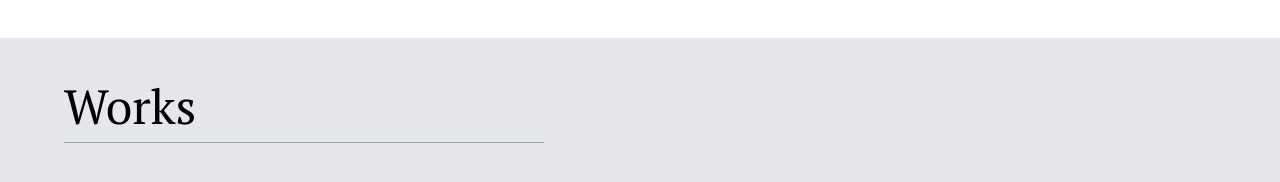
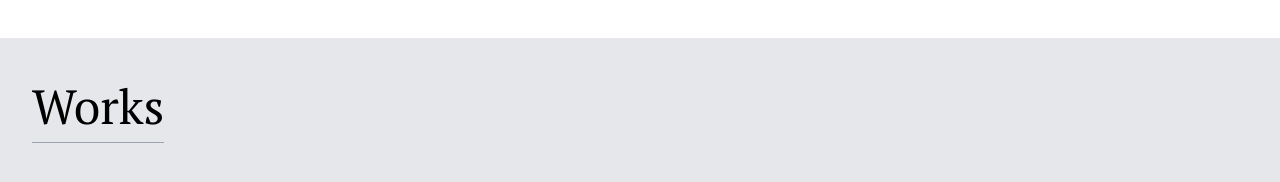
Before and after one commit to NobutakaMuranaka/portfolio-railway, a Next.js app: page /works in a window 1280 px wide. Shown: the part 202-384 px from the top of the page. Built offline with nearby package versions, Linux system fonts and the light colour scheme.

Commit message:
レスポンシブ対応

```diff
--- a/app/globals.css
+++ b/app/globals.css
@@ -1,33 +1,3 @@
 @tailwind base;
 @tailwind components;
 @tailwind utilities;
-
-:root {
-  --foreground-rgb: 0, 0, 0;
-  --background-start-rgb: 214, 219, 220;
-  --background-end-rgb: 255, 255, 255;
-}
-
-@media (prefers-color-scheme: dark) {
-  :root {
-    --foreground-rgb: 255, 255, 255;
-    --background-start-rgb: 0, 0, 0;
-    --background-end-rgb: 0, 0, 0;
-  }
-}
-
-body {
-  color: rgb(var(--foreground-rgb));
-  background: linear-gradient(
-      to bottom,
-      transparent,
-      rgb(var(--background-end-rgb))
-    )
-    rgb(var(--background-start-rgb));
-}
-
-@layer utilities {
-  .text-balance {
-    text-wrap: balance;
-  }
-}
--- a/app/layout.tsx
+++ b/app/layout.tsx
@@ -20,7 +20,6 @@ export default function RootLayout(props: { children: React.ReactNode }) {
       <body>
         <header className="text-[4rem] h-60 bg-white flex relative">
           <h1 className="left-[4rem] bottom-[2rem] absolute">Portfolio Page</h1>
-
         </header>
         {props.children}
       </body>
--- a/app/works/layout.tsx
+++ b/app/works/layout.tsx
@@ -3,8 +3,8 @@ export default function WorksLayout(props: {
   modal: React.ReactNode;
 }) {
   return (
-    <main className="bg-gray-200 h-max px-[4rem] py-[2rem]">
-      <h2 className="text-[3rem] w-[30rem] border-b border-solid border-gray-400 mb-[2rem]">
+    <main className="bg-gray-200 h-max py-[2rem]">
+      <h2 className="text-[3rem] w-[30rem] border-b border-solid border-gray-400 mb-[2rem] mx-8 max-w-fit">
         Works
       </h2>
       {props.children}
```
